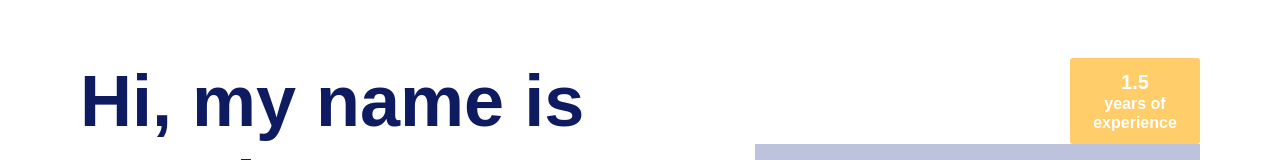
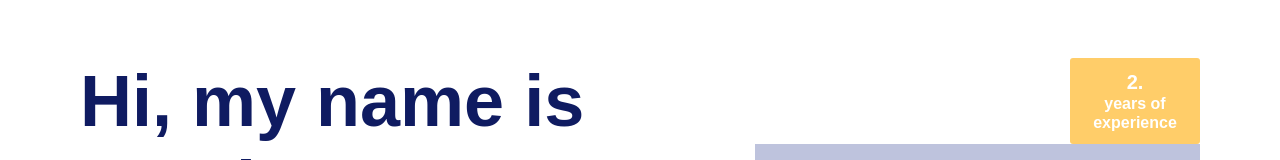
Before and after one commit to sumit08-01/Portfolio-website, a React (Vite) app: page / in a window 1280 px wide. Shown: the part 212-372 px from the top of the page. Built offline with nearby package versions, Linux system fonts and the light colour scheme; no server answers; the database is empty.

Commit message:
Landing page modified experience box

```diff
--- a/src/features/Header.jsx
+++ b/src/features/Header.jsx
@@ -81,9 +81,9 @@ export const Header = () => {
           </a>
         </Button> */}
         {colorMode === "dark" ? (
-          <SunIcon h={8} w={8} onClick={toggleColorMode} />
+          <SunIcon h={8} w={8} onClick={toggleColorMode} cursor="pointer" />
         ) : (
-          <MoonIcon onClick={toggleColorMode} h={8} w={8} />
+          <MoonIcon onClick={toggleColorMode} h={8} w={8} cursor="pointer" />
         )}
         <Image
           onClick={switchLanguage}
--- a/src/features/Landing.jsx
+++ b/src/features/Landing.jsx
@@ -59,9 +59,10 @@ export const Landing = () => {
   );
   const badgeExperience = (
     <Badge bg="primary.light" borderRadius={7} p={3} textAlign="center">
-      <Text fontSize="xl">
-        {new Date().getFullYear() - 2022 + "." + new Date().getMonth()}
-      </Text>
+      {/* <Text fontSize="xl">
+        {new Date().getFullYear() - 2022 + "." + (new Date().getMonth() - 2)}
+      </Text> */}
+      <Text fontSize="xl">{new Date().getFullYear() - 2021 + "."}</Text>
       <Text>years of experience</Text>
     </Badge>
   );
```
